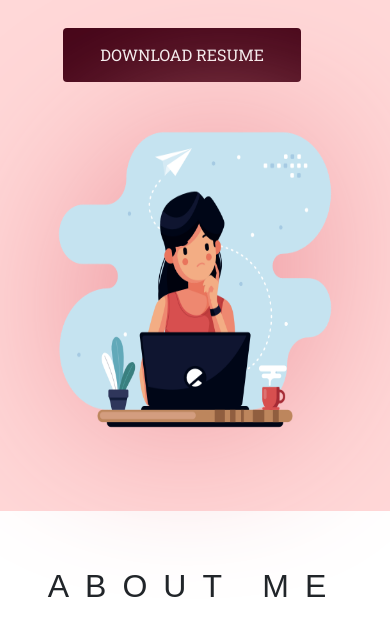
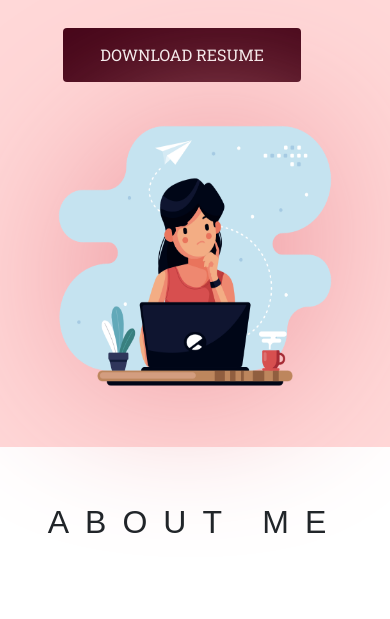
Before and after one commit to SuriyaTasmimDisha/My-Portfolio-Website, a plain HTML site: page index.html in a window 390 px wide. Shown: the part 447-1066 px from the top of the page. Drawn offline with nearby package versions, Linux system fonts and the light colour scheme; a web font is replaced by a local one.

Commit message:
new update

```diff
--- a/css/styles.css
+++ b/css/styles.css
@@ -54,8 +54,9 @@ html{
 }
 
 #home{
+    min-height: 81.5vh;
     background-color: #ffd8d8;
-    padding: 2% 3rem 7.5%;
+    padding: 2% 3rem 3.5%;
 }
 
 #home h3{
@@ -243,7 +244,7 @@ html{
 
     .avatar{
         max-width: 20rem;
-        height: 25rem;
+        height: 22rem;
     }
 
     #about img{
```
Also changed, not shown: index.html (+1 -1 lines).
